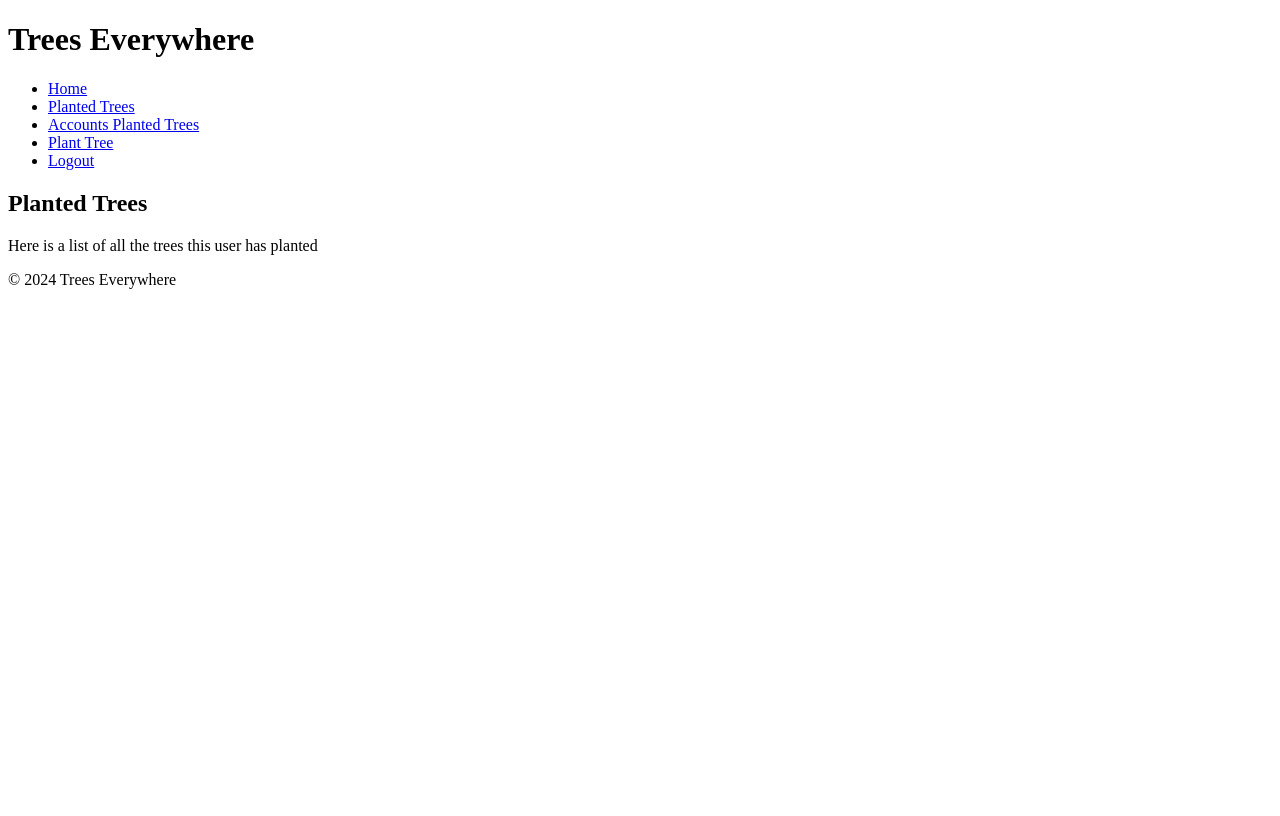
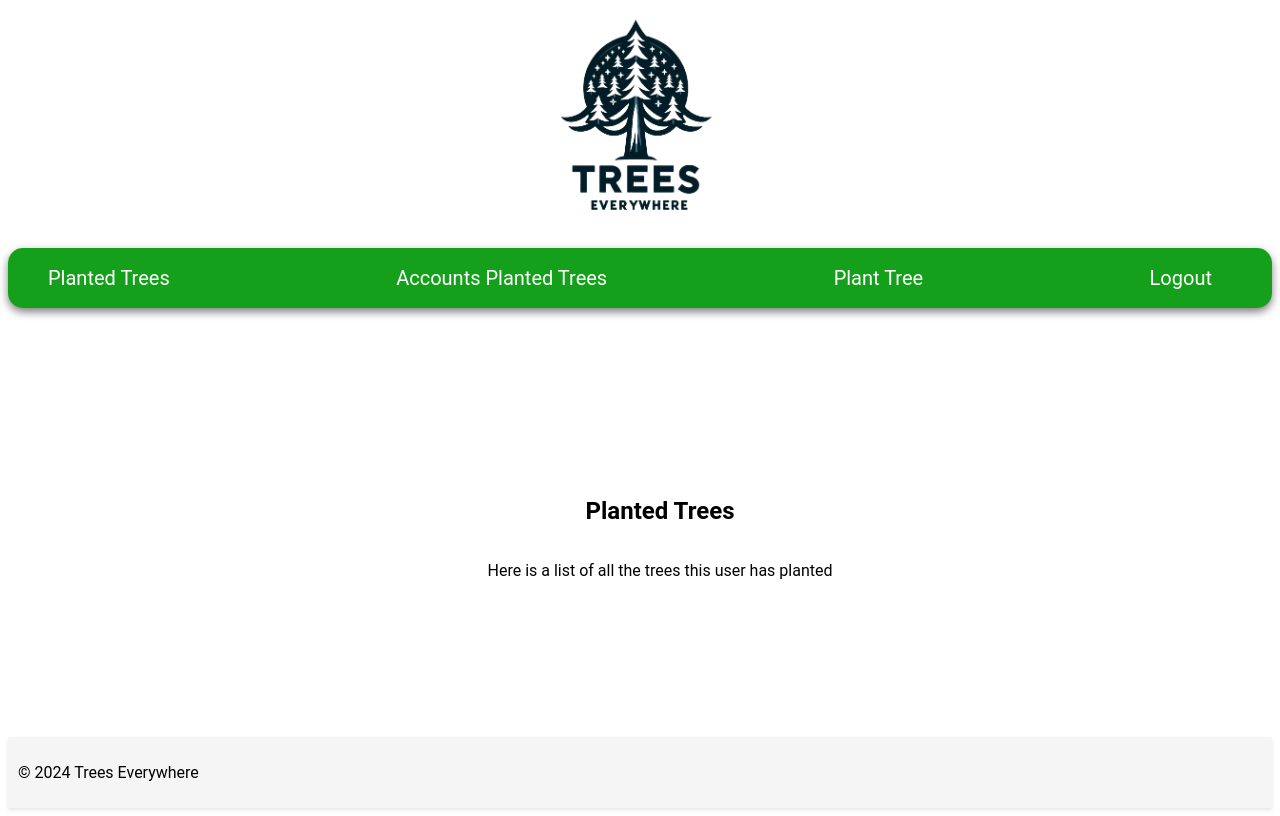
Before and after one commit to LugiaKB/django-trees-everywhere, a Django app: page /tree/planted-trees/ in a window 1280 px wide. Before the commit the page ends 289 px from the top, so only its background shows below. Run offline with Django 5.2, Linux system fonts and the light colour scheme; the visitor is signed in with stand-in values (Sample User, id 1); data that the repository does not hold is empty; parts of the project's set-up code (start-up, migrations or seed data) failed here and were passed over.

Commit message:
style: style home template

```diff
--- /dev/null
+++ b/apps/tree/static/styles.css
@@ -0,0 +1,109 @@
+* {
+    font-family: 'Roboto', sans-serif;
+}
+
+a {
+    text-decoration: none;
+}
+
+.menu-title {
+    width: 100%;
+    display: flex;
+    justify-content: center;
+}
+
+.menu-title > a > img {
+    height: 220px;
+    width: 220px;
+    border-radius: 50%;
+    margin-right: 10px;
+
+}
+
+.menu-title > a > h1 {
+    padding: 7px;
+    font-size: 60px;
+    display: flex;
+    justify-content: center;
+    color: black;
+}
+
+.menu-bar {
+    height: 60px;
+    width: 100%;
+    border-radius: 15px;
+    background-color: #15a01c;
+    box-shadow: 0 4px 8px rgba(0, 0, 0, 0.5);
+}
+
+.menu-bar > ul{
+    height: 100%;
+    display: flex;
+    justify-content: space-between;
+    flex-direction: row;
+    align-items: center;
+    padding: 0 20px;
+}
+
+.menu-bar > ul > li {
+    margin-right: 20px;
+    list-style: none;
+
+}
+
+.menu-bar > ul > li > a > span {
+    border-radius: 15px;
+    transition: background-color 0.3s ease-in-out;
+    padding: 15px 20px;
+}
+
+.menu-bar > ul > li:hover > a > span {
+    background-color: #1e7e34;
+}
+
+.menu-bar > ul > li > a {
+    color: white;
+    font-size: 20px;
+}
+
+.content {
+    display: flex;
+    justify-content: center;
+    align-items: center;
+    flex-direction: column;
+    padding: 20px;
+    margin-top: 60px;
+    flex: 1;
+    width: 100%;
+}
+
+footer {
+    background-color: #f5f5f5;
+    box-shadow: 0 2px 4px rgba(0, 0, 0, 0.1);
+    padding: 10px;
+    margin-top: auto; /* Empurra o rodapé para a parte inferior da viewport */
+}
+
+body {
+    display: flex;
+    flex-direction: column;
+    min-height: 100vh; /* Definir a altura mínima da viewport para 100% da altura da viewport */
+}
+
+.profile {
+    border: 1px solid green;
+    border-radius: 15px;
+    margin-top: 10px;
+    width: 50%;
+    height: 300px;
+}
+
+.profile_username, .profile_about {
+    display: flex;
+    justify-content: center;
+}
+
+.profile_about {
+    margin-top: 10px;
+    color:rgb(70, 75, 69)
+}
--- a/apps/tree/templates/base.html
+++ b/apps/tree/templates/base.html
@@ -1,3 +1,5 @@
+{% load static %}
+
 <!DOCTYPE html>
 <html lang="en">
     <head>
@@ -11,23 +13,27 @@
             content="width=device-width, initial-scale=1.0"
         />
         <title>{% block title %}Seu Título Padrão{% endblock %}</title>
-        <!-- Adicione links para seus estilos CSS, bibliotecas JS, etc. aqui -->
+
+        <link rel="stylesheet" href="{% static '../static/styles.css' %}">
     </head>
     <body>
-        <!-- Cabeçalho comum -->
         <header>
-            <h1>Trees Everywhere</h1>
+            <div class="menu-title">
+                <a href="{% url 'home' %}">
+                    {% comment %} <h1>
+                        Trees Everywhere
+                    </h1> {% endcomment %}
+                    <img src="{% static '../static/logo.png' %}" alt="Trees Everywhere" />
+                </a>
+            </div>
             {% block header %}{% endblock %}
         </header>
 
-        <!-- Conteúdo específico da página -->
-        <div id="content">{% block content %}{% endblock %}</div>
+        <div class="content">{% block content %}{% endblock %}</div>
 
-        <!-- Rodapé comum -->
         <footer>
             <p>&copy; 2024 Trees Everywhere</p>
         </footer>
 
-        <!-- Adicione scripts JS e outros elementos comuns aqui -->
     </body>
 </html>
--- a/apps/tree/templates/home.html
+++ b/apps/tree/templates/home.html
@@ -2,19 +2,26 @@
 
 {% block header %}
 
-    <nav class="menu-bar">
+    <div class="menu-bar">
         <ul>
-            <li><a href="{% url 'home' %}">Home</a></li>
-            <li><a href="{% url 'planted-trees' %}">Planted Trees</a></li>
-            <li><a href="{% url 'account-planted-trees' %}">Accounts Planted Trees</a></li>
-            <li><a href="{% url 'plant-tree' %}">Plant Tree</a></li>
-            <li><a href="{% url 'logout' %}">Logout</a></li>
+            <li><a href="{% url 'planted-trees' %}"><span>Planted Trees</span></a></li>
+            <li><a href="{% url 'account-planted-trees' %}"><span>Accounts Planted Trees</span></a></li>
+            <li><a href="{% url 'plant-tree' %}"><span>Plant Tree</span></a></li>
+            <li><a href="{% url 'logout' %}"><span>Logout</span></a></li>
         </ul>
-    </nav>
+    </div>
 
 {% endblock %}
 
 {% block content %}
-    <h2>Home</h2>
-    <p>Welcome to Trees Everywhere! This is the home page.</p>
+    <h2>Welcome to Trees Everywhere!</h2>
+    <p>Here you can plant trees and see how many trees have been planted by all users in the accounts you participate.</p>
+
+    <div class="profile">
+        <span class="profile_username"><p><strong>Username:</strong> {{ username }}</p></span>
+        <hr>
+        <span class="profile_about"><p>{{ about }} </p></span>
+    </div>
+
+
 {% endblock %}
--- a/apps/tree/templates/login.html
+++ b/apps/tree/templates/login.html
@@ -1,4 +1,4 @@
-{% extends 'base/base.html' %}
+{% extends 'base.html' %}
 
 {% block content %}
   <h2>Login</h2>
--- a/trees_everywhere/settings/base.py
+++ b/trees_everywhere/settings/base.py
@@ -87,7 +87,10 @@ USE_TZ = True
 
 # Static files (CSS, JavaScript, Images)
 # https://docs.djangoproject.com/en/5.0/howto/static-files/
-STATIC_URL = "static/"
+STATIC_URL = "/static/"
+STATICFILES_DIRS = [
+    os.path.join(BASE_DIR, "static"),
+]
 
 # Default primary key field type
 # https://docs.djangoproject.com/en/5.0/ref/settings/#default-auto-field
```
Also changed, not shown: apps/tree/views/home_view.py (+6 -1 lines), apps/tree/static/logo.png (added).
